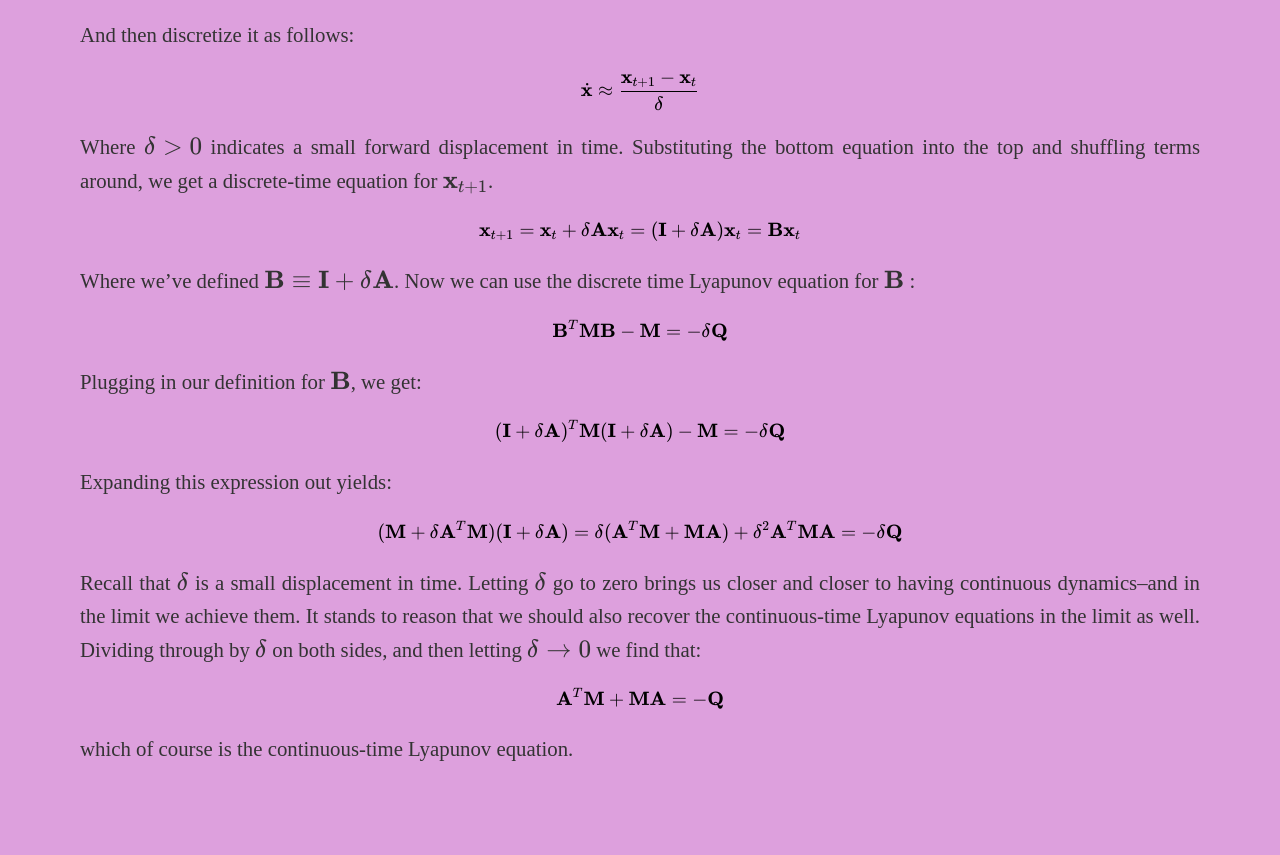
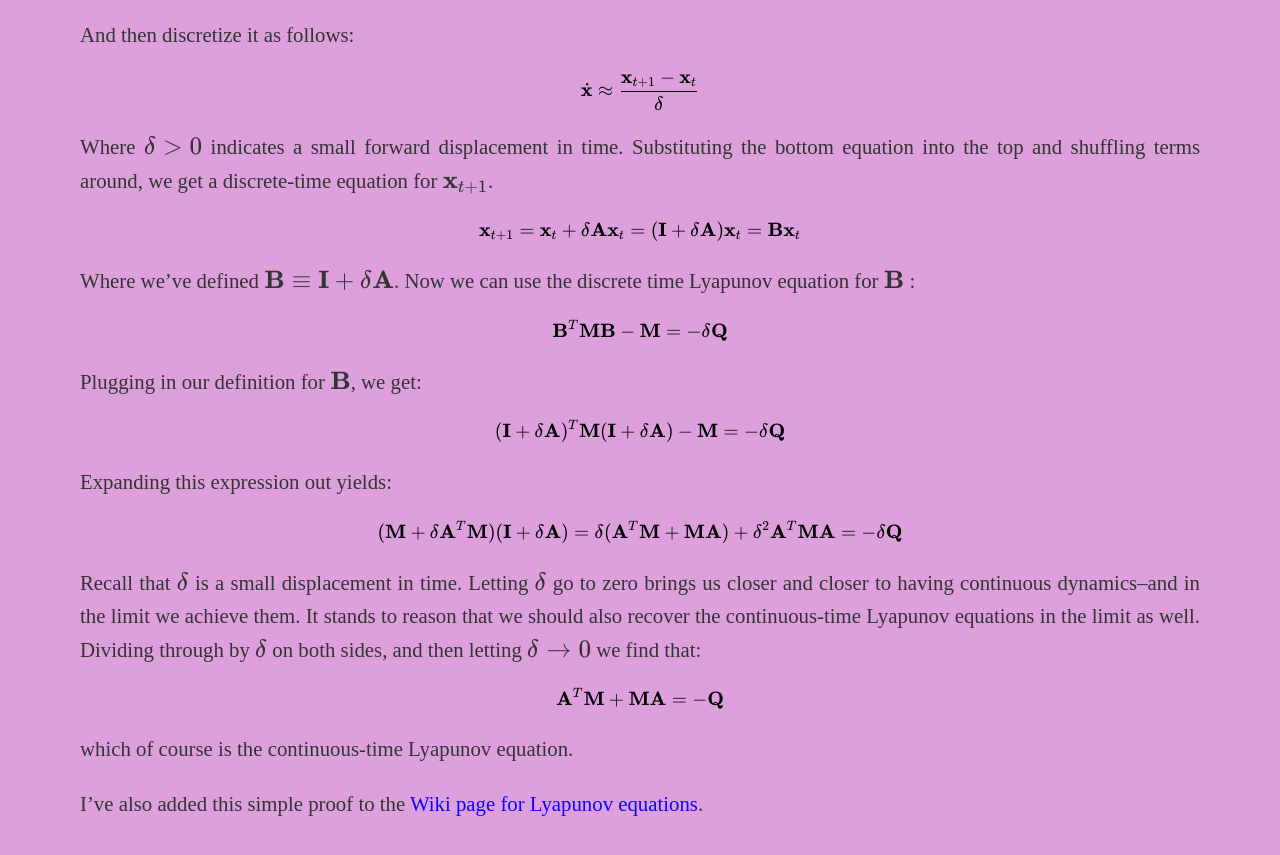
Before and after one commit to kozleo/kozleo.github.io, a Jekyll site: the page built from _posts/2020-12-13-How-to-Go-Between-Continuous-and-Discrete-Lyapunov-Equations.md, in a window 1280 px wide and 900 px high, scrolled down 849 px. Shown: the top 855 px of the window. Built offline with Jekyll 4.4.1, drawn with Linux system fonts in a browser that asks for light colours; nearby versions of some CDN libraries; our own code applies the rules of GitHub Pages for plain Markdown files.

Commit message:
Update 2020-12-13-How-to-Go-Between-Continuous-and-Discrete-Lyapunov-Equations.md

```diff
--- a/_posts/2020-12-13-How-to-Go-Between-Continuous-and-Discrete-Lyapunov-Equations.md
+++ b/_posts/2020-12-13-How-to-Go-Between-Continuous-and-Discrete-Lyapunov-Equations.md
@@ -37,3 +37,5 @@
  $$\mathbf{A}^T\mathbf{M} + \mathbf{M}\mathbf{A} = -\mathbf{Q}$$
 
 which of course is the continuous-time Lyapunov equation.
+
+I've also added this simple proof to the [Wiki page for Lyapunov equations](https://en.wikipedia.org/wiki/Lyapunov_equation#Relationship_Between_Discrete_and_Continuous_Lyapunov_Equations).
```
